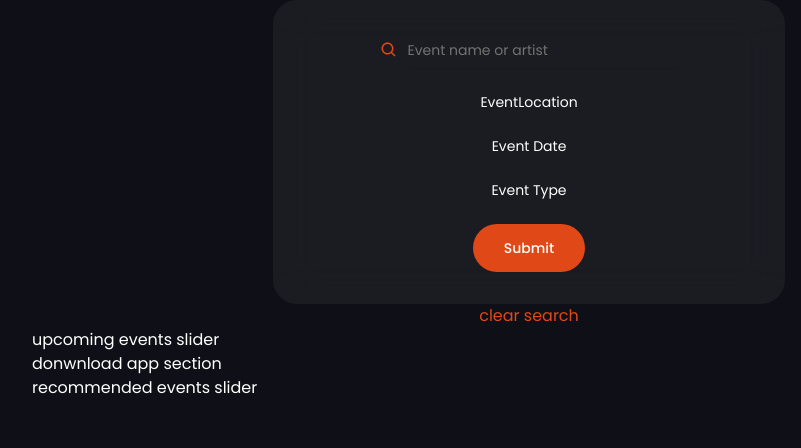
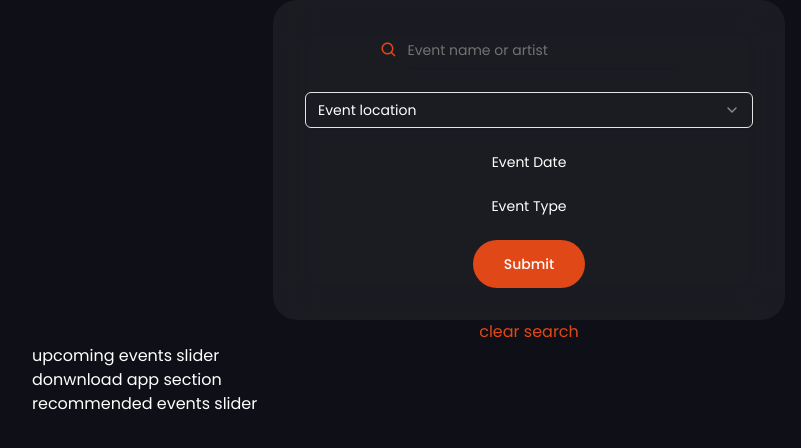
Before and after one commit to Jisap/next15-events, a Next.js app: page / in a window 1280 px wide. Shown: the top 448 px of the page, without its empty margins (111-912 px from the left). Built offline with nearby package versions, Linux system fonts and the light colour scheme; data requests are answered from the project's data file.

Commit message:
Add location selection to EventLocation component and update event date in db.json

```diff
--- a/components/Searchbar/EventLocation.jsx
+++ b/components/Searchbar/EventLocation.jsx
@@ -1,7 +1,18 @@
 
 
+import React, { useContext } from 'react'
 import { EventContext } from '@/context/EventContext'
-import React, { useContext } from 'react'
+import {
+  Select,
+  SelectContent,
+  SelectGroup,
+  SelectItem,
+  SelectLabel,
+  SelectTrigger,
+  SelectValue
+} from '../ui/select';
+
+
 
 const EventLocation = () => {
 
@@ -31,12 +42,30 @@ const EventLocation = () => {
     )
   ]
 
-  console.log(uniqueLocations);
+
 
    return (
-    <div>
-      EventLocation
-    </div>
+    <Select
+      value={selectedLocation}
+      onValueChange={(value) => setSelectedLocation(value)}
+    >
+      <SelectTrigger>
+        <SelectValue placeholder="Event location" />
+      </SelectTrigger>
+      <SelectContent>
+        <SelectGroup>
+          <SelectLabel>Location</SelectLabel>
+          {uniqueLocations.map((location, index) => (
+            <SelectItem
+              key={index}
+              value={location === "All locations" ? null : location}
+            >
+              {location}
+            </SelectItem>
+          ))}
+        </SelectGroup>
+      </SelectContent>
+    </Select>
   )
 }
 
--- a/db.json
+++ b/db.json
@@ -1501,7 +1501,7 @@
       "type": "food",
       "img_sm": "/assets/upcoming/img/food/5-sm.png",
       "img_lg": "/assets/upcoming/img/food/5-lg.png",
-      "date": "2024-04-10",
+      "date": "2025-04-10",
       "hour": "12:00",
       "title": "Vegan Food Festival",
       "location": "Green Park, Los Angeles",
```
